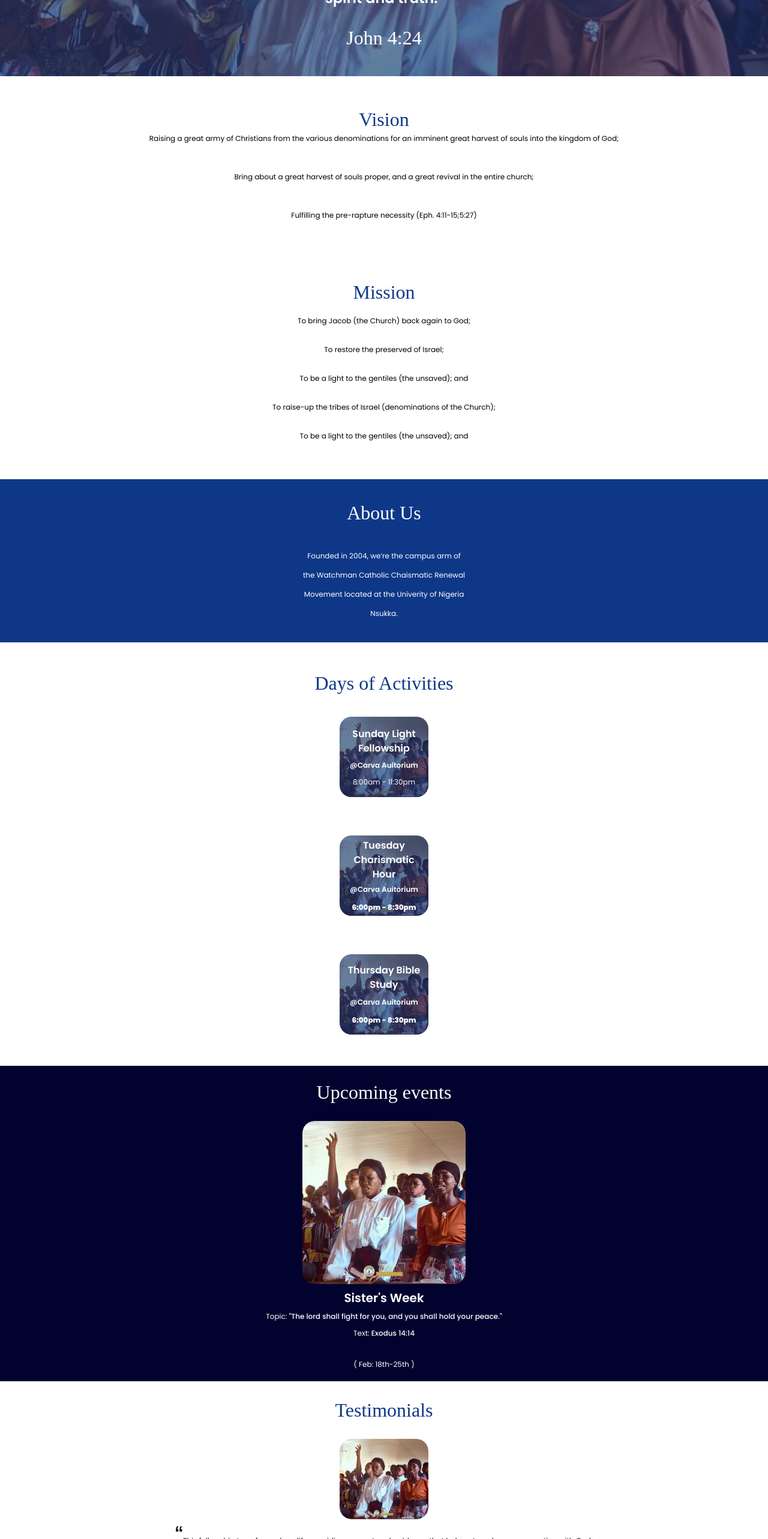
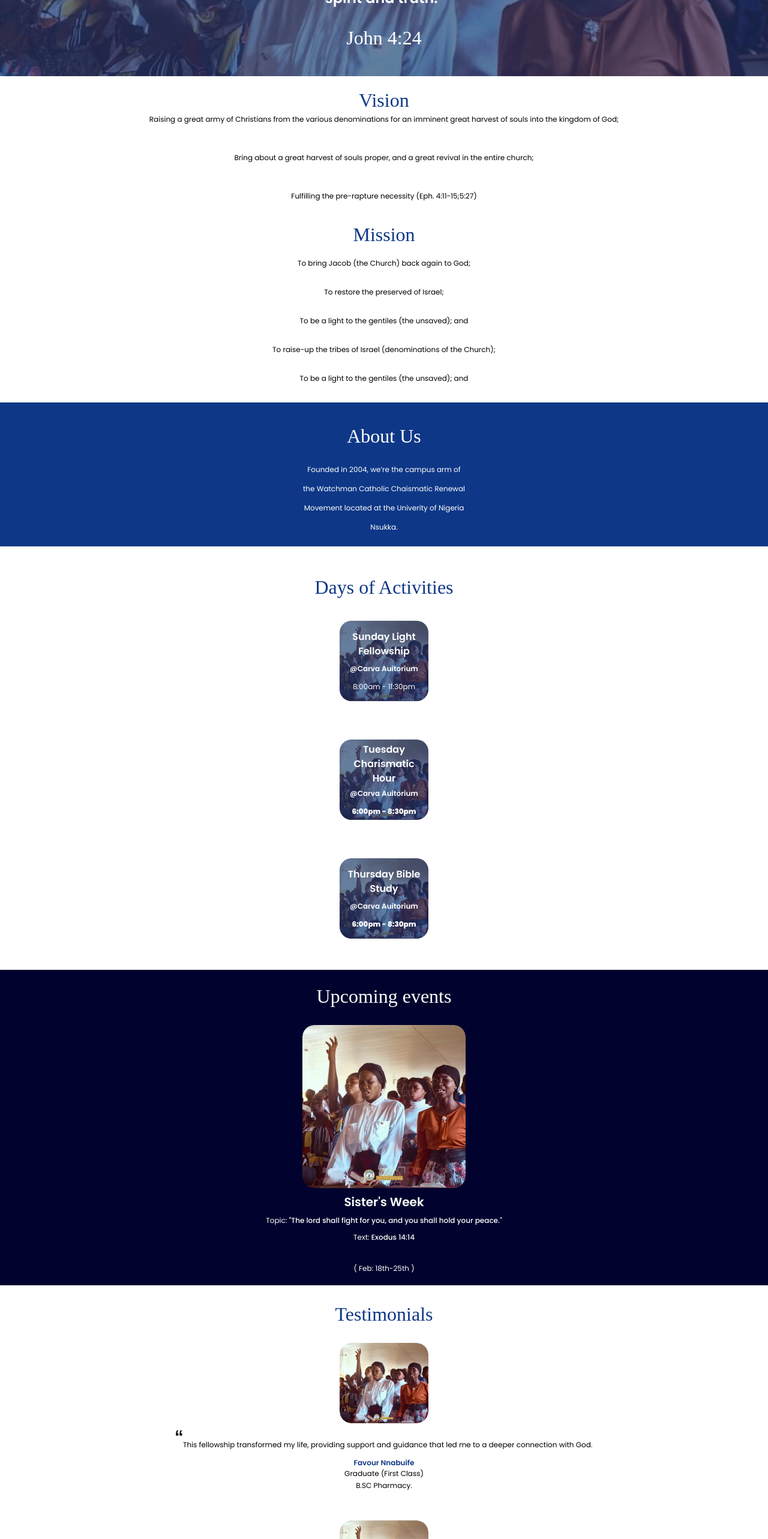
Before and after one commit to techmad60/WCF-UNN, a React (Vite) app: page / in a window 1280 px wide. Shown: the part 234-2800 px from the top of the page at 60% size. Built offline with nearby package versions, Linux system fonts and the light colour scheme; a web font is replaced by a local one.

Commit message:
almost there

```diff
--- a/src/App.jsx
+++ b/src/App.jsx
@@ -22,7 +22,7 @@ function App() {
           </div>
         </section>
 
-        <section className='text-center p-12 flex flex-col justify-center items-center'>
+        <section className='text-center px-12 flex flex-col justify-center items-center py-4'>
           <h2 className='text-[32px] text-primary-blue'>Vision</h2>
           <p className='text-xs'>Raising a great army of Christians from the various denominations for an imminent great harvest of souls into the kingdom of God;
           </p>
@@ -31,7 +31,8 @@ function App() {
           <p className='text-xs'>Fulfilling the pre-rapture necessity (Eph. 4:11-15;5:27)
           </p>
         </section>
-        <section className='text-center p-12 flex flex-col justify-center items-center'>
+
+        <section className='text-center py-4 px-12 flex flex-col justify-center items-center'>
           <h2 className='text-[32px] text-primary-blue'>Mission</h2>
           <p className='py-4 text-xs '>To bring Jacob (the Church) back again to God;
           </p>
@@ -47,7 +48,7 @@ function App() {
         <section className='bg-primary-blue flex flex-col justify-center items-center text-white text-center pt-8'>
           <h2 className='text-white text-[32px]'>About Us</h2>
 
-          <p className='py-8 text-xs  leading-8 w-[274px]'>Founded in 2004, we’re the campus arm of the Watchman Catholic Chaismatic Renewal Movement located at the Univerity of Nigeria Nsukka.</p>
+          <p className='py-4 text-xs  leading-8 w-[274px]'>Founded in 2004, we’re the campus arm of the Watchman Catholic Chaismatic Renewal Movement located at the Univerity of Nigeria Nsukka.</p>
         </section>
 
         <div className='flex flex-col justify-center items-center relative my-5'>
@@ -58,8 +59,8 @@ function App() {
               <p className='text-center stroke-white text-[16px] text-white w-[262px] font-semibold pb-2 px-12'>
               Sunday Light Fellowship
               </p>
-              <p className="font-semibold text-white text-xs">@Carva Auitorium</p>
-              <p className="text-center text-white text-xs pt-3">8:00am - 11:30pm </p>
+              <p className="font-semibold text-white text-[12px]">@Carva Auitorium</p>
+              <p className="text-center text-white text-[12px] pt-3">8:00am - 11:30pm </p>
             </div>
           </section>
 
@@ -99,8 +100,19 @@ function App() {
             <article className='flex flex-col justify-center items-center text-center'>
               <img src="/images/img-1-mobile.png" alt="" className='rounded-[20px] mt-6'/>
               <p className='text-xs px-16 pt-4 leading-[20px]'><span className='font-pontano text-[40px]'>“</span>This fellowship transformed my life, providing support and guidance that led me to a deeper connection with God.</p>
-              <div className='pt-3'>
-                <p className='text-primary-blue text-[15px] font-semibold'>Favour Nnabuife</p>
+              <div className='pt-3 text-xs'>
+                <p className='text-primary-blue text-[12px] font-semibold'>Favour Nnabuife</p>
+                <p className='text-xs leading-5'>Graduate (First Class) <br/>
+                <span className='text-xs'>B.SC Pharmacy.</span>
+                </p>
+
+              </div>
+            </article>
+            <article className='flex flex-col justify-center items-center text-center my-6'>
+              <img src="/images/img-1-mobile.png" alt="" className='rounded-[20px] mt-6'/>
+              <p className='text-xs px-16 pt-4 leading-[20px]'><span className='font-pontano text-[40px]'>“</span>This fellowship transformed my life, providing support and guidance that led me to a deeper connection with God.</p>
+              <div className='pt-3 text-xs'>
+                <p className='text-primary-blue  font-semibold'>Favour Nnabuife</p>
                 <p className='text-xs leading-5'>Graduate (First Class) <br/>
                 <span className='text-xs'>B.SC Pharmacy.</span>
                 </p>
@@ -110,29 +122,58 @@ function App() {
             <article className='flex flex-col justify-center items-center text-center'>
               <img src="/images/img-1-mobile.png" alt="" className='rounded-[20px] mt-6'/>
               <p className='text-xs px-16 pt-4 leading-[20px]'><span className='font-pontano text-[40px]'>“</span>This fellowship transformed my life, providing support and guidance that led me to a deeper connection with God.</p>
-              <div className='pt-3'>
-                <p className='text-primary-blue text-[15px] font-semibold'>Favour Nnabuife</p>
-                <p className='text-xs leading-5'>Graduate (First Class) <br/>
-                <span className='text-xs'>B.SC Pharmacy.</span>
+              <div className='pt-3 text-xs'>
+                <p className='text-primary-blue font-semibold'>Favour Nnabuife</p>
+                <p className=' leading-5'>Graduate (First Class) <br/>
+                <span className=''>B.SC Pharmacy.</span>
                 </p>
-
               </div>
             </article>
-            <article className='flex flex-col justify-center items-center text-center'>
-              <img src="/images/img-1-mobile.png" alt="" className='rounded-[20px] mt-6'/>
-              <p className='text-xs px-16 pt-4 leading-[20px]'><span className='font-pontano text-[40px]'>“</span>This fellowship transformed my life, providing support and guidance that led me to a deeper connection with God.</p>
-              <div className='pt-3'>
-                <p className='text-primary-blue text-[15px] font-semibold'>Favour Nnabuife</p>
-                <p className='text-xs leading-5'>Graduate (First Class) <br/>
-                <span className='text-xs'>B.SC Pharmacy.</span>
-                </p>
+          </div>
+        </section>
+        <section className='flex flex-col justify-center items-center text-center bg-gallery-blue mt-12 py-6'>
+          <h2 className='text-[32px] text-white'>Gallery </h2>
+          <div>
+            <img src="./images/img-event.png" alt="" className='py-6'/>
+          </div>
+        </section>
 
-              </div>
-            </article>
+        <section className='flex flex-col justify-center items-center text-center my-12 text-xs'>
+          <h2 className='text-[32px] text-primary-blue py-4'>Support Us</h2>
 
+          <div className='py-4'>
+            <p>Bank: First Bank</p>
+            <p>Acc No: 1490256593</p>
+            <p>Chiamaka Uchechukwu</p>
+          </div>
+          <div className='py-4'>
+            <p>Bank: First Bank</p>
+            <p>Acc No: 1490256593</p>
+            <p>Chiamaka Uchechukwu</p>
+          </div>
+          <div className='py-4'>
+            <p>Bank: First Bank</p>
+            <p>Acc No: 1490256593</p>
+            <p>Chiamaka Uchechukwu</p>
+          </div>
+        </section>
 
+        <section className='bg-primary-blue flex flex-col justify-center items-center text-white text-xs py-12'>
+          <h2 className='text-[32px] py-4'>Contact Us</h2>
+          <div className='py-6 leading-9'>
+            <div>
+              <p>+2348103763064</p>
+            </div>
 
+            <div className=''>
+              <p>+2348103763064</p>
+            </div>
+
+            <div>
+              <p>+2348103763064</p>
+            </div>
           </div>
+
 
         </section>
       </main>
```
